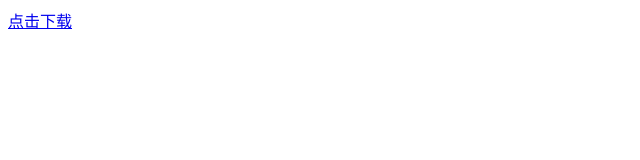
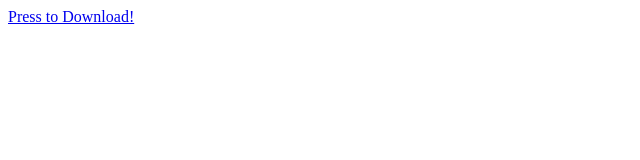
Before and after one commit to CppplanetCoderTeam/Try2, a plain HTML site: page index.html in a window 1280 px wide. Shown: the whole page, without its empty margins (0-640 px from the left). Drawn offline with Linux system fonts and the light colour scheme.

Commit message:
Update index.html

```diff
--- a/index.html
+++ b/index.html
@@ -5,6 +5,6 @@
 		<title>Download Page of Cppplanet-Beta</title>
 	</head>
 	<body>
-		 <a href="https://github.com/CppplanetCoderTeam/Try2/blob/master/Upload.zip">点击下载</a>
+		 <a href="https://github.com/CppplanetCoderTeam/Try2/blob/master/Upload.zip">Press to Download!</a>
 	</body>
 </html>
```
